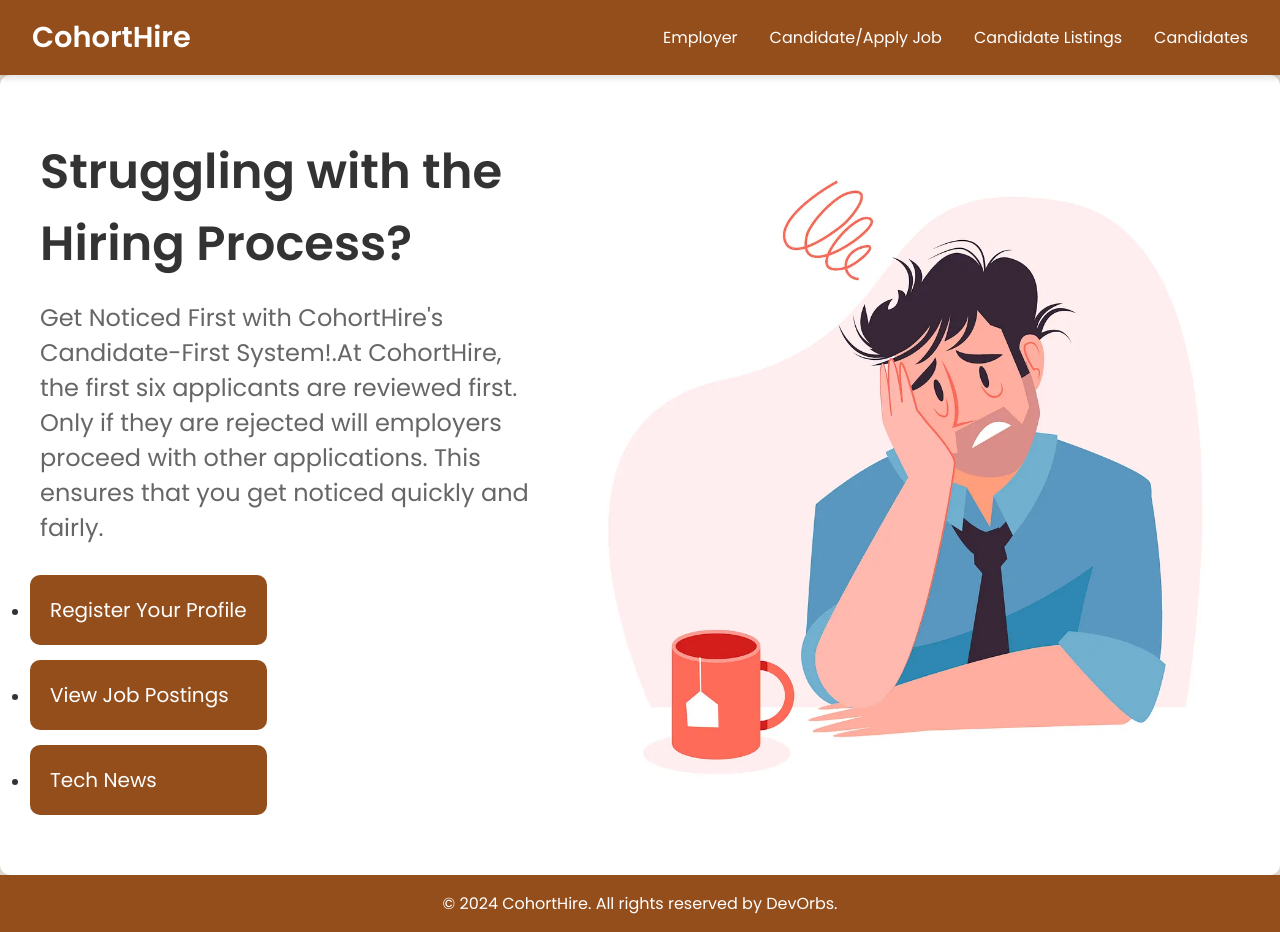
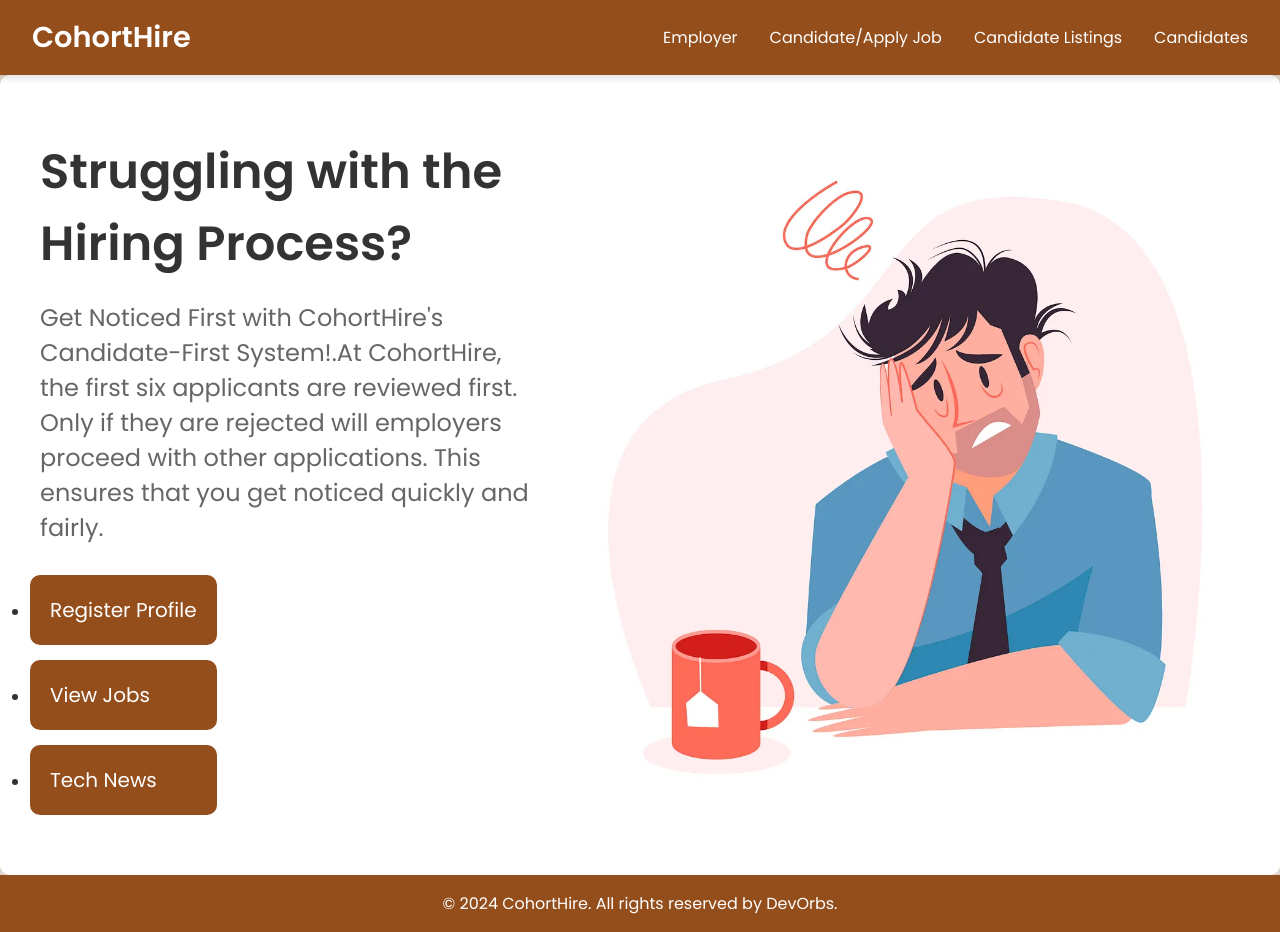
Before and after one commit to Ergaganjit/cohorthire-client, a React (Create React App) app: page /candidate-dashboard in a window 1280 px wide. Built offline with nearby package versions, Linux system fonts and the light colour scheme.

Commit message:
Added candidates section for seperation of concerns.

```diff
--- a/src/components/Candidates/Candidates.jsx
+++ b/src/components/Candidates/Candidates.jsx
@@ -12,10 +12,10 @@
         </p>
         <ul className="candidates-options">
           <li>
-            <a href="/post-candidate">Register Your Profile</a>
+            <a href="/post-candidate">Register Profile</a>
           </li>
           <li>
-            <a href="/job-postings">View Job Postings</a>
+            <a href="/job-postings">View Jobs</a>
           </li>
           <li>
             <a href="/tech-news">Tech News</a>
```
